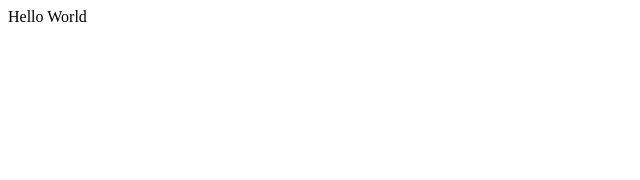
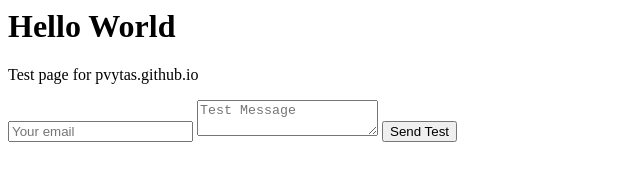
Before and after one commit to pvytas/pvytas.github.io, a plain HTML site: page index.html in a window 1280 px wide. Shown: the whole page, without its empty margins (0-640 px from the left). Drawn offline with Linux system fonts and the light colour scheme.

Commit message:
Update index.html

```diff
--- a/index.html
+++ b/index.html
@@ -1 +1,8 @@
-Hello World
+<h1>Hello World</h1>
+  <p>Test page for pvytas.github.io </p>
+
+<form method="POST" action="https://formspree.io/paul.vytas@gmail.com">
+  <input type="email" name="email" placeholder="Your email">
+  <textarea name="message" placeholder="Test Message"></textarea>
+  <button type="submit">Send Test</button>
+</form>
```
